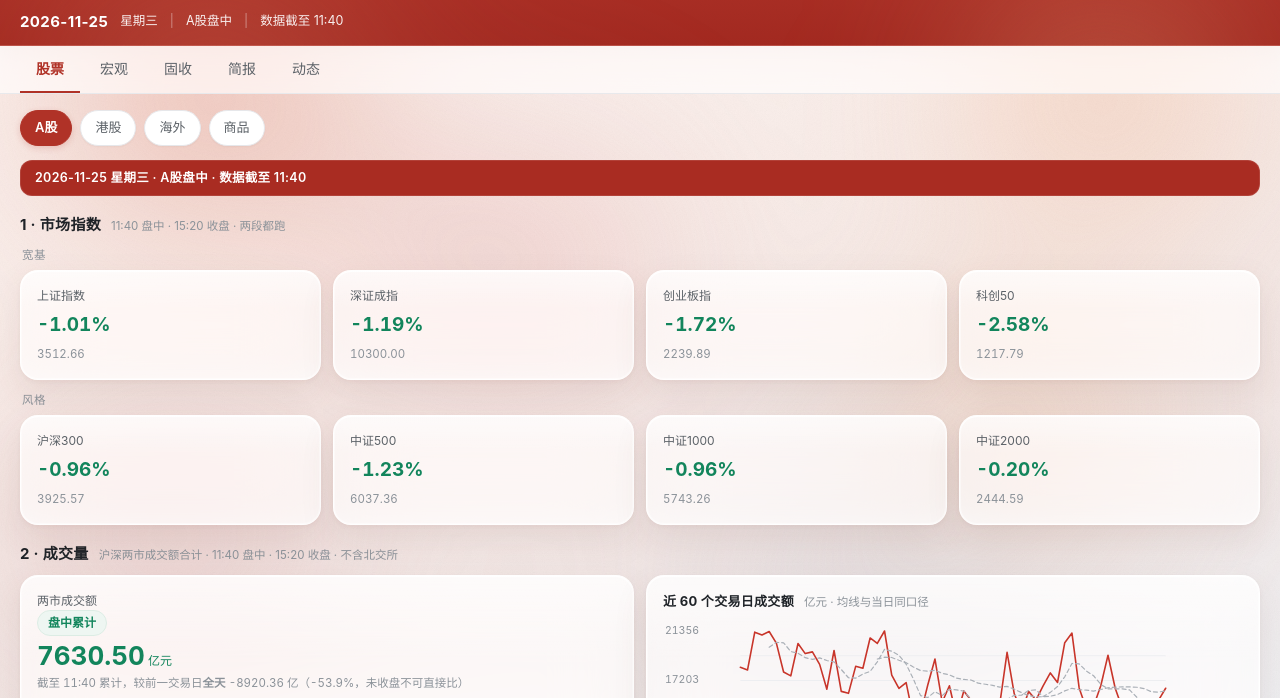
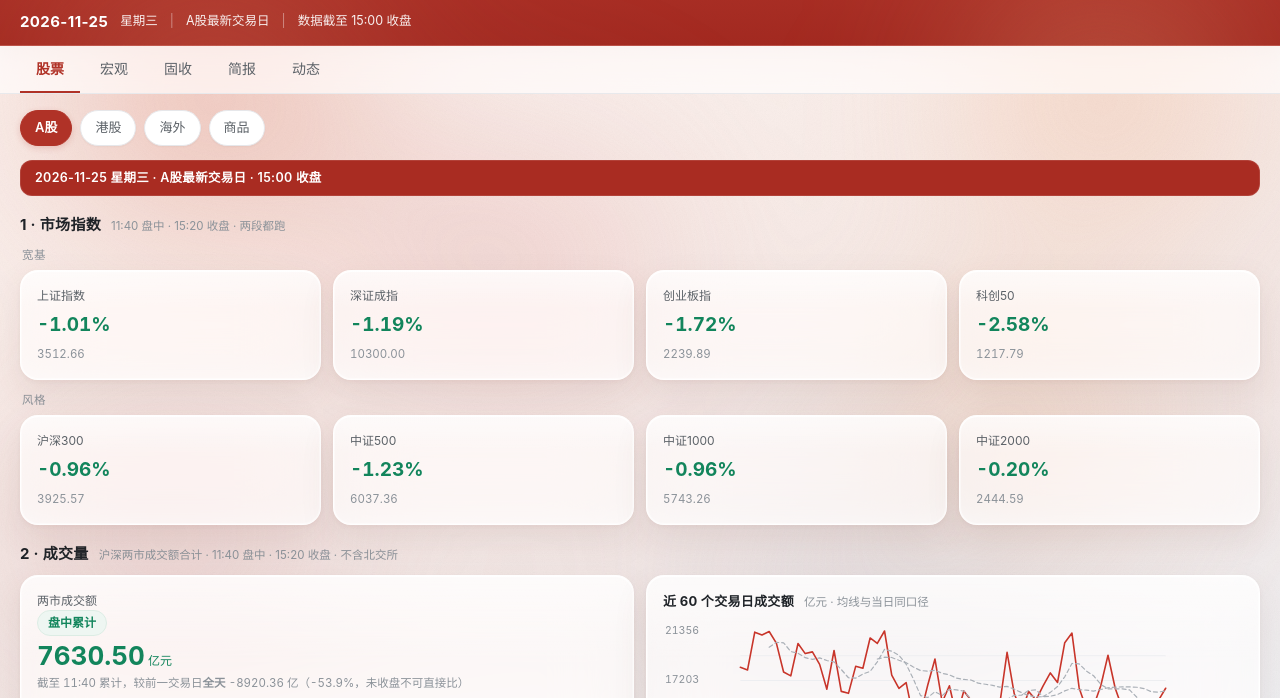
Before and after one commit to zooeyzhao/market-workbench, a plain HTML site: page index.html in a window 1280 px wide. Shown: the part 72-770 px from the top of the page. Drawn offline with Linux system fonts and the light colour scheme.

Commit message:
update index.html @ main

```diff
--- a/index.html
+++ b/index.html
@@ -388,8 +388,8 @@ footer{border-top:1px solid var(--line)}
     </div>
     <div class="datebar">
       <b>2026-11-25</b><span>星期三</span>
-      <span class="sep">|</span><span>A股盘中</span>
-      <span class="sep">|</span><span>数据截至 11:40</span>
+      <span class="sep">|</span><span>A股最新交易日</span>
+      <span class="sep">|</span><span>数据截至 15:00 收盘</span>
     </div>
   </div>
 </div>
@@ -412,7 +412,7 @@ footer{border-top:1px solid var(--line)}
 
   <!-- ============ A股 ============ -->
   <div data-page="stocks-a">
-    <div class="datebar2">2026-11-25 星期三 · A股盘中 · 数据截至 11:40</div>
+    <div class="datebar2">2026-11-25 星期三 · A股最新交易日 · 15:00 收盘</div>
     <section>
       <div class="shead"><h2>1 · 市场指数</h2><span class="note">11:40 盘中 · 15:20 收盘 · 两段都跑</span></div>
       <div class="glab">宽基</div>
```
